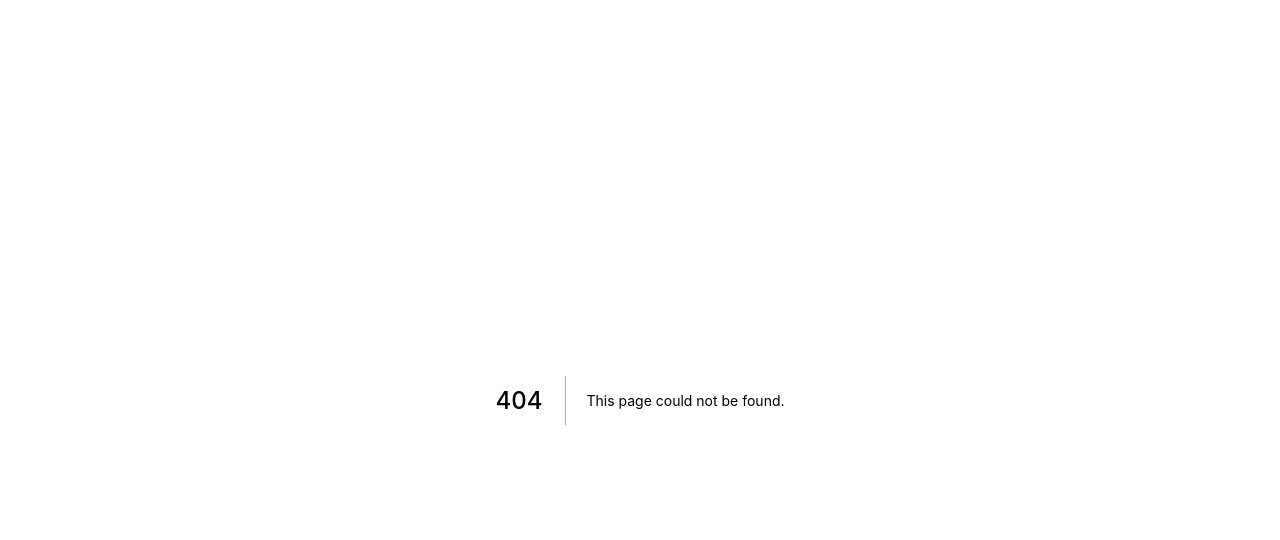
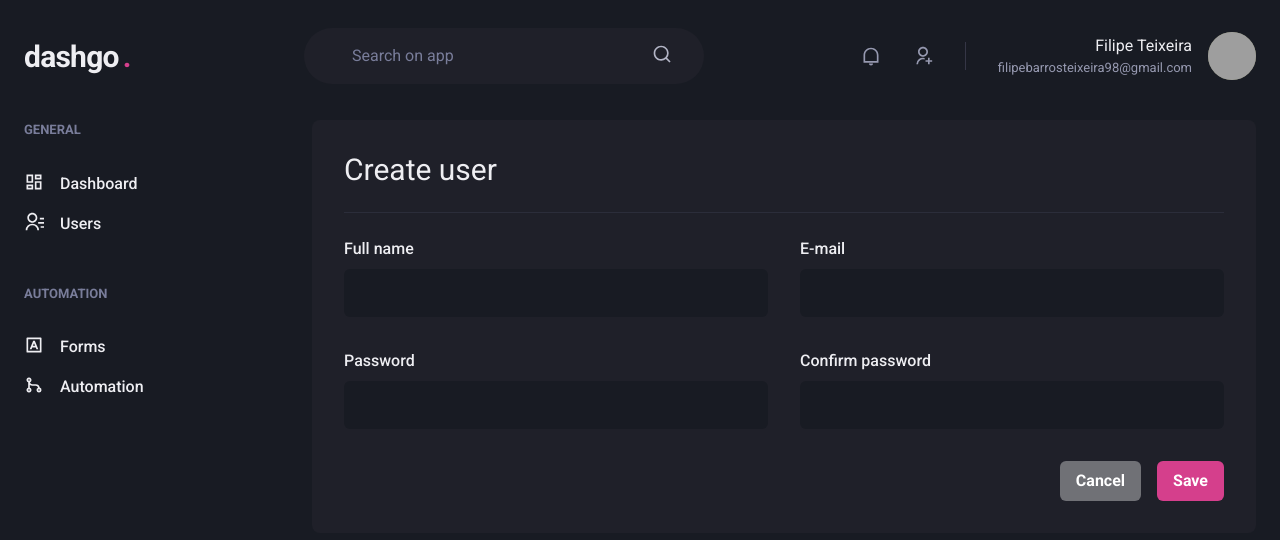
Before and after one commit to filipebteixeira98/dashgo, a Next.js app: page /users/create in a window 1280 px wide. Before the commit this address had no page. Shown: the top 540 px of the page. Built offline with nearby package versions, Linux system fonts and the light colour scheme; grey boxes are pictures that could not be loaded.

Commit message:
chore: added create user form page

```diff
--- /dev/null
+++ b/src/pages/users/create.tsx
@@ -0,0 +1,42 @@
+import { Box, Button, Divider, Flex, Heading, HStack, SimpleGrid, VStack } from '@chakra-ui/react'
+
+import { Header } from '../../components/Header'
+import { Sidebar } from '../../components/Sidebar'
+import { Input } from '../../components/Form/Input'
+
+export default function CreateUser() {
+  return (
+    <Box>
+      <Header />
+      <Flex
+        maxWidth={1480}
+        w="100%"
+        my="6"
+        mx="auto"
+        px="6"
+      >
+        <Sidebar />
+        <Box flex="1" borderRadius={8} bg="gray.800" p="8">
+          <Heading size="lg" fontWeight="normal">Create user</Heading>
+          <Divider my="6" borderColor="gray.700" />
+          <VStack spacing="8">
+            <SimpleGrid minChildWidth="240px" spacing="8" w="100%">
+              <Input name="name" label="Full name" />
+              <Input name="email" type="email" label="E-mail" />
+            </SimpleGrid>
+            <SimpleGrid minChildWidth="240px" spacing="8" w="100%">
+              <Input name="password" type="password" label="Password" />
+              <Input name="password_confirmation" type="password" label="Confirm password" />
+            </SimpleGrid>
+          </VStack>
+          <Flex mt="8" justify="flex-end">
+            <HStack spacing="4">
+              <Button colorScheme="whiteAlpha">Cancel</Button>
+              <Button colorScheme="pink">Save</Button>
+            </HStack>
+          </Flex>
+        </Box>
+      </Flex>
+    </Box>
+  )
+}
```
